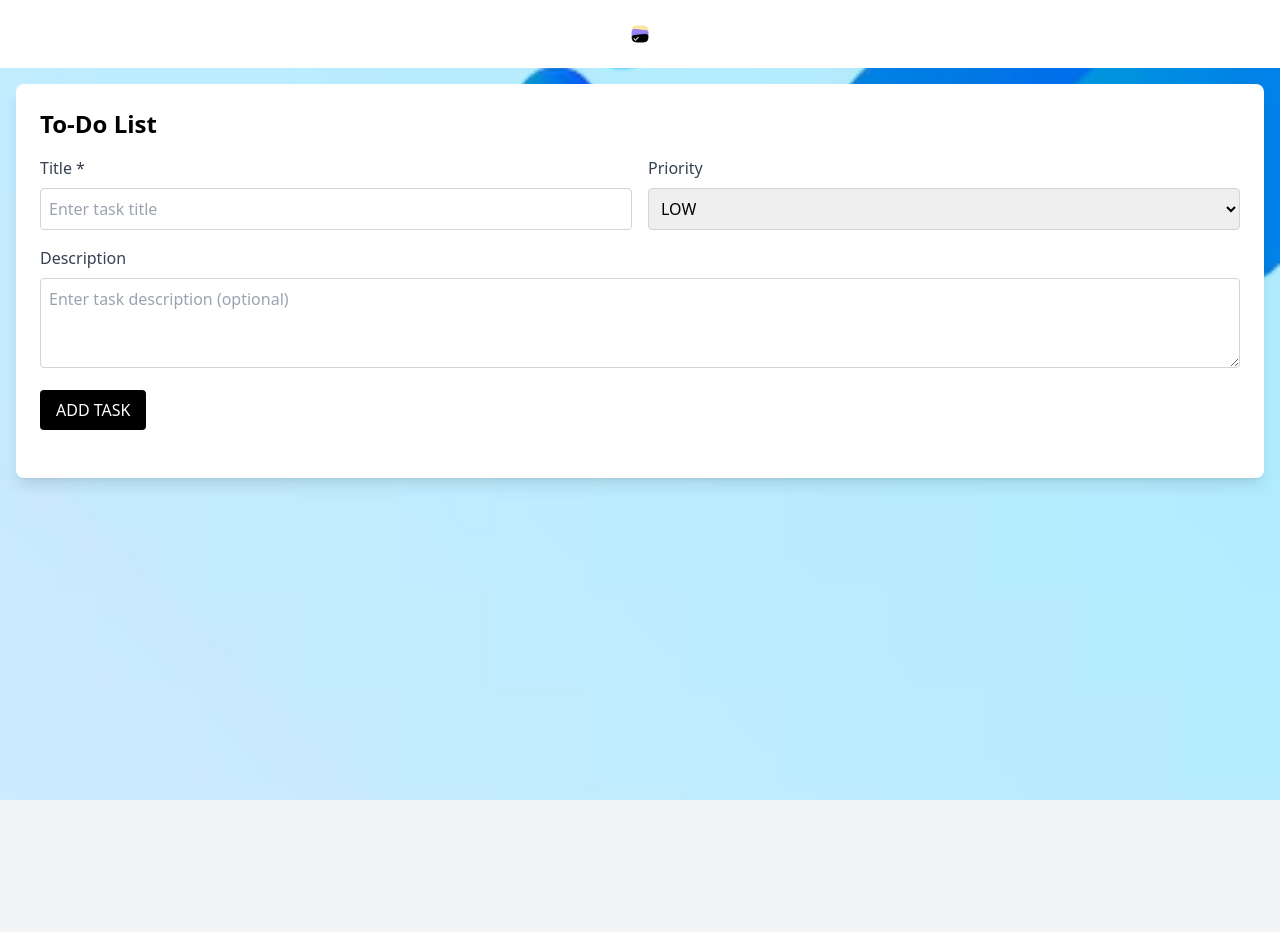
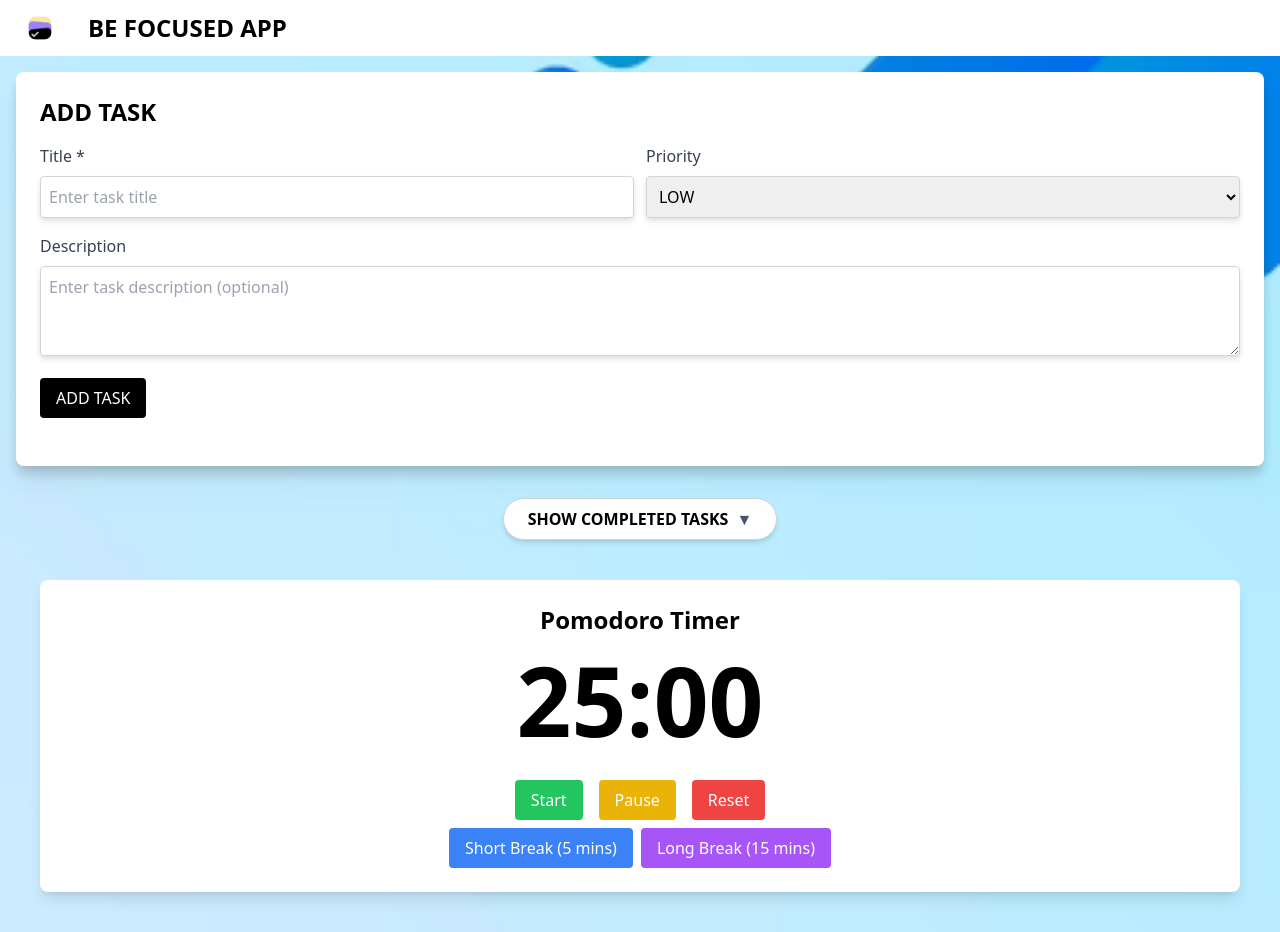
Before and after one commit to lahcen404/BeFocusApp, a plain HTML site: page index.html in a window 1280 px wide. Before the commit the page ends 800 px from the top, so only its background shows below. Drawn offline with nearby package versions, Linux system fonts and the light colour scheme.

Commit message:
Add button SHOW COMPLETED TASKS

```diff
--- a/index.html
+++ b/index.html
@@ -9,23 +9,24 @@
 
 <body class="bg-gray-100 font-sans">
 
-    <header class="bg-white text-white py-4">
-        <img src="imgs/logo.png" class="h-9 mx-auto">
+    <header class="bg-white text-white py-1 flex items-center">
+        <img src="imgs/logo.png" class="h-12 ml-2">
+        <h3 class="text-2xl ml-4 text-black font-bold">BE FOCUSED APP</h3>
     </header>
-
-    <main class="container mx-auto p-4">
-        <section class="add-task-section bg-white p-6 rounded-lg shadow-lg mb-8">
-            <h2 class="text-2xl font-semibold mb-4">To-Do List</h2>
+    <main>
+         <section class="container mx-auto p-4 drop-shadow-xl">
+        <div class="add-task-section bg-white p-6 m-13 rounded-lg shadow-lg mb-4">
+            <h2 class="text-2xl font-bold mb-4">ADD TASK</h2>
 
             <form id="taskForm" class="mb-6">
-                <div class="grid grid-cols-1 md:grid-cols-2 gap-4">
+                <div class="grid grid-cols-1 md:grid-cols-2 gap-3">
                     <div>
                         <label for="taskTitle" class="block text-gray-700 font-medium mb-2">Title *</label>
-                        <input type="text" id="taskTitle" class="w-full border border-gray-300 rounded p-2" placeholder="Enter task title" required>
+                        <input type="text" id="taskTitle" class="w-full border border-gray-300 rounded p-2 drop-shadow-md " placeholder="Enter task title" required>
                     </div>
                     <div>
                         <label for="taskPriority" class="block text-gray-700 font-medium mb-2">Priority</label>
-                        <select id="taskPriority" class="w-full border border-gray-300 rounded p-2">
+                        <select id="taskPriority" class="w-full border border-gray-300 rounded p-2 drop-shadow-md">
                             <option value="low">LOW</option>
                             <option value="medium">MEDIUM</option>
                             <option value="high">HIGH</option>
@@ -34,14 +35,39 @@
                 </div>
                 <div class="mt-4">
                     <label for="taskDescription" class="block text-gray-700 font-medium mb-2">Description</label>
-                    <textarea id="taskDescription" rows="3" class="w-full border border-gray-300 rounded p-2" placeholder="Enter task description (optional)"></textarea>
+                    <textarea id="taskDescription" rows="3" class="w-full border border-gray-300 rounded p-2 drop-shadow-md" placeholder="Enter task description (optional)"></textarea>
                 </div>
-                <button type="submit" class="mt-4 bg-black text-white py-2 px-4 rounded hover:bg-gray-700">ADD TASK</button>
+                <button type="submit" class="mt-4 bg-black text-white py-2 px-4 rounded hover:bg-gray-700 ">ADD TASK</button>
             </form>
 
             <ul id="taskList" class="space-y-4"></ul>
-        </section>
+        </div>
+    </section>
+    <section >
+        <button class="show-tasks flex items-center mx-auto gap-2 px-6 py-2 text-black font-semibold bg-white border border-gray-300 rounded-full shadow-md hover:bg-gray-100 transition">
+            SHOW COMPLETED TASKS
+            <span class="text-gray-600">
+                ▼
+            </span>
+        </button>
+     </section>
+    <section class="container-pomodoro m-10 bg-white  p-6 rounded-lg shadow-lg">
 
+        <h2 class="text-2xl font-semibold  mb-4 text-center">Pomodoro Timer</h2>
 
+        <div id="timerDisplay" class="text-center text-8xl font-bold mb-8">25:00</div>
+
+        <div class="flex justify-center space-x-4">
+            <button id="startTimer" class="bg-green-500 text-white py-2 px-4 rounded hover:bg-green-600">Start</button>
+            <button id="pauseTimer" class="bg-yellow-500 text-white py-2 px-4 rounded hover:bg-yellow-600">Pause</button>
+            <button id="resetTimer" class="bg-red-500 text-white py-2 px-4 rounded hover:bg-red-600">Reset</button>
+        </div>
+
+        <div class="flex justify-center space-x-2 mt-2">
+            <button id="shortBreak" class="bg-blue-500 text-white py-2 px-4 rounded hover:bg-blue-600">Short Break (5 mins)</button>
+            <button id="longBreak" class="bg-purple-500 text-white py-2 px-4 rounded hover:bg-purple-600">Long Break (15 mins)</button>
+        </div>
+    </section>
+    </main>
 </body>
 </html>
```
